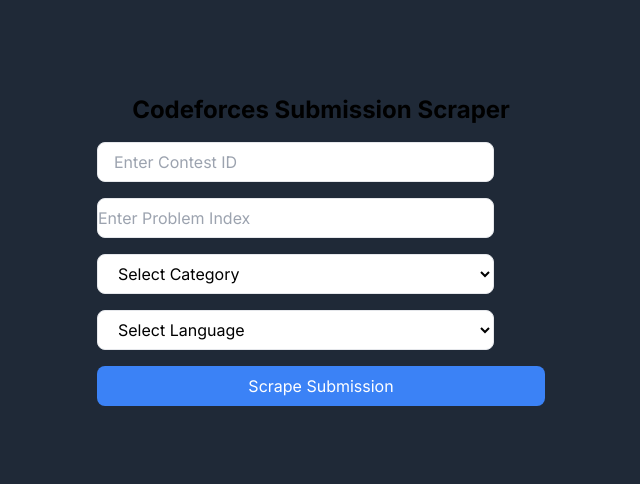
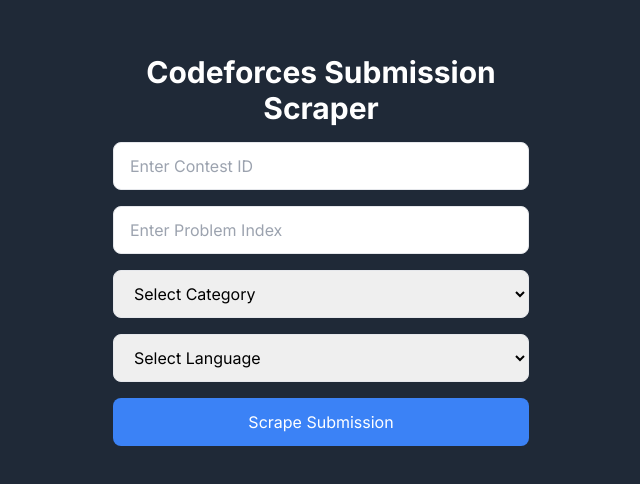
Before and after one commit to shuklamaneesh23/cf_helper, a Next.js app: page / in a window 1280 px wide. Shown: the part 150-634 px from the top of the page, without its empty margins (319-959 px from the left). Built offline with nearby package versions, Linux system fonts and the light colour scheme.

Commit message:
Made form and result UI responsive and enhanced UX

```diff
--- a/src/app/page.js
+++ b/src/app/page.js
@@ -148,15 +148,15 @@
   }, [sourceCode]);
 
   return (
-    <div className="min-h-screen flex flex-col items-center justify-center bg-gray-800 p-4">
-      <h1 className="text-2xl font-bold mb-4">Codeforces Submission Scraper</h1>
-      <form onSubmit={handleSubmit} className="w-full max-w-md">
+    <div className="min-h-screen flex flex-col items-center justify-center bg-gray-800 p-4 sm:p-6 md:p-8">
+      <h1 className="w-full max-w-md mx-auto px-4 text-xl sm:text-2xl md:text-3xl mb-4 font-bold text-white text-center">Codeforces Submission Scraper</h1>
+      <form onSubmit={handleSubmit} className="w-full max-w-md mx-auto px-4">
         <input
           type="text"
           value={contestID}
           onChange={(e) => setContestID(e.target.value)}
           placeholder="Enter Contest ID"
-          className="w-[31vw] h-[5vh] px-4 py-2 text-black border rounded-lg mb-4"
+          className="w-full h-12 px-4 py-2 text-black border rounded-lg mb-4"
           required
         />
         <input
@@ -164,13 +164,13 @@
           value={problemIndex}
           onChange={(e) => setProblemIndex(e.target.value)}
           placeholder="Enter Problem Index"
-          className="w-[31vw] h-[5vh] py-2 text-black border rounded-lg mb-4"
+          className="w-full h-12 px-4 py-2 text-black border rounded-lg mb-4"
           required
         />
         <select
           value={category}
           onChange={(e) => setCategory(e.target.value)}
-          className="w-[31vw] h-[5vh] px-4 py-2 text-black bg-white border rounded-lg mb-4"
+          className="w-full h-12 px-4 py-2 text-black border rounded-lg mb-4"
           required
         >
           <option value="">Select Category</option>
@@ -183,7 +183,7 @@
         <select
           value={language}
           onChange={(e) => setLanguage(e.target.value)}
-          className="w-[31vw] h-[5vh] px-4 py-2 text-black bg-white border rounded-lg mb-4"
+          className="w-full h-12 px-4 py-2 text-black border rounded-lg mb-4"
           required
         >
           <option value="">Select Language</option>
@@ -195,7 +195,7 @@
         </select>
         <button
           type="submit"
-          className="w-full bg-blue-500 text-white py-2 rounded-lg hover:bg-blue-600"
+          className="w-full bg-blue-500 text-white py-3 rounded-lg hover:bg-blue-600 transition-colors duration-300"
           disabled={loading}
         >
           {loading ? "Scraping..." : "Scrape Submission"}
@@ -207,16 +207,19 @@
           <h2 className="text-xl font-semibold mb-2">Results:</h2>
           <pre className="bg-gray-800 p-2 rounded-lg overflow-x-auto">
             {result.length > 0 ? (
-              <div>
-                <div className="mb-2">
-                  <strong>Author:</strong> {result[0].author}
+              <div className="space-y-2 text-sm sm:text-base">
+                <div className="flex flex-wrap items-center">
+                  <strong className="mr-2 text-white">Author:</strong>
+                  <span className="text-gray-300">
+                    {result[0].author}
+                  </span>
                 </div>
-                <div className="mb-2">
+                <div>
                   <a
                     href={result[0].submission} // Adjust URL as needed
                     target="_blank"
                     rel="noreferrer"
-                    className="text-blue-500 underline"
+                    className="text-blue-400 hover:text-blue-300 underline transition-colors duration-300"
                   >
                     View Submission
                   </a>
@@ -224,20 +227,20 @@
                 <div className="mb-2">
                   <button
                     onClick={handleExplainClick}
-                    className="text-blue-500 underline bg-transparent border-none cursor-pointer"
+                    className="text-blue-400 hover:text-blue-300 underline bg-transparent border-none cursor-pointer transition-colors duration-300"
                   >
                     View the Code
                   </button>
                 </div>
               </div>
             ) : (
-              <p>No results found.</p>
+              <p className="text-gray-300">No results found.</p>
             )}
           </pre>
         </div>
       )}
       {sourceCode && (
-        <div>
+        <div className="mt-4 w-full max-w-md">
           <div className="mt-4 w-full max-w-md bg-black p-4 rounded-lg shadow-md">
             <h2 className="text-xl font-semibold mb-2">Source Code:</h2>
             <pre className="bg-gray-800 p-2 rounded-lg overflow-x-auto">
```
